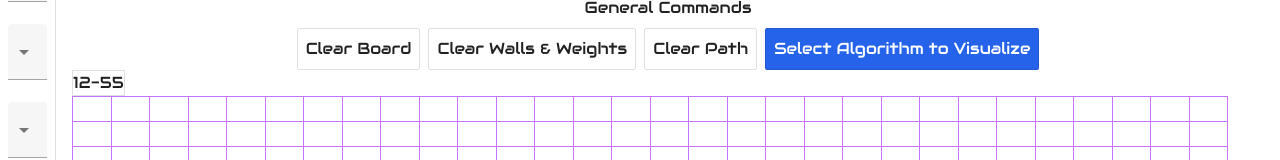
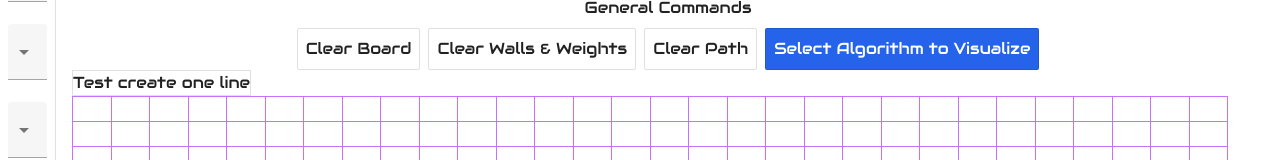
Before and after one commit to EdyEgo/path-finder, a Vue app: page / in a window 1280 px wide. Shown: the part 227-387 px from the top of the page. Built offline with nearby package versions, Linux system fonts and the light colour scheme; no server answers; what apisauce would draw is missing.

Commit message:
updated test

```diff
--- a/src/components/Board.vue
+++ b/src/components/Board.vue
@@ -52,10 +52,14 @@ function visualizeAlgorithm(){
 
 function changeTest(){
 
-        for(let i = 1;i< 10;i++){
+let initialTimeout = 200
+
+        for(let i = 1;i< 20;i++){
+                initialTimeout += 100
                 setTimeout(()=>{
   boardDataStore.changeColumnStatus( "1",  `${i}`,  "wall")
-                },500)
+
+                },initialTimeout)
 
         }
 
@@ -140,7 +144,7 @@ Clear Path
   Add Trap <div class="icon-container">&#9762;</div>
 </div> -->
 
-<button @click="changeTest" class="border-dark-800 border cursor-pointer hover:bg-black hover:text-white">12-55</button>
+<button @click="changeTest" class="border-dark-800 border cursor-pointer hover:bg-black hover:text-white">Test create one line</button>
         <table class="w-[97%]">
                 <tbody>
 
```
